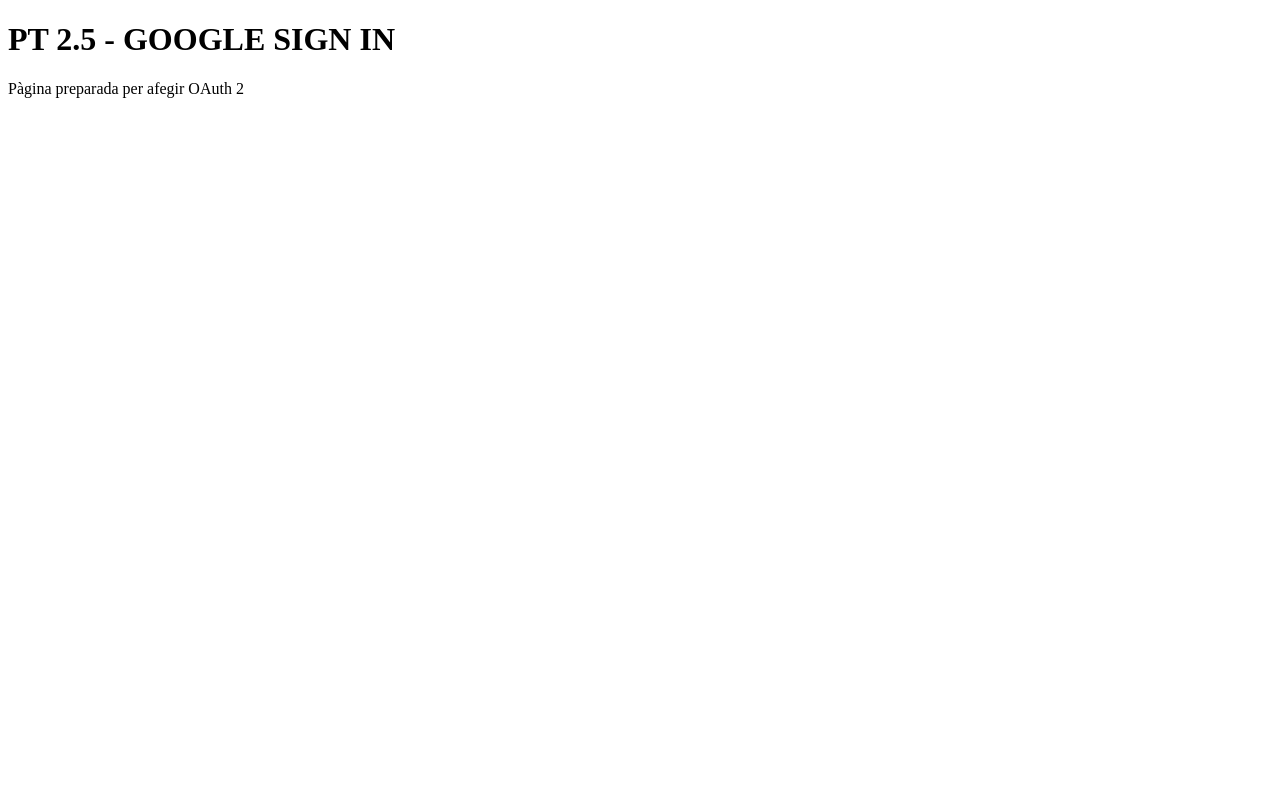
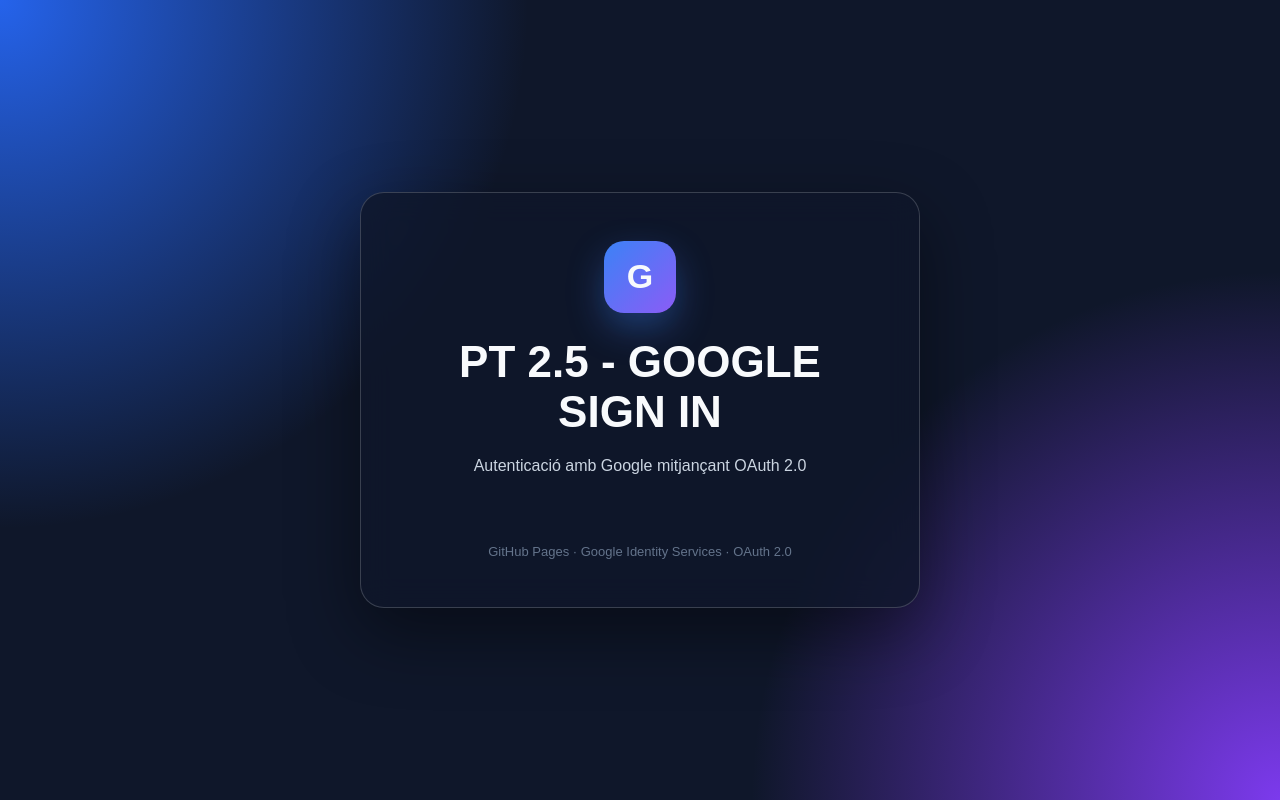
Before and after one commit to AndriyFedolyakIvaniv/EXS-GoogleSignIn, a plain HTML site: page index.html in a window 1280 px wide. Drawn offline with Linux system fonts and the light colour scheme.

Commit message:
Enhance index.html with improved styling and layout for Google Sign-In

```diff
--- a/index.html
+++ b/index.html
@@ -8,19 +8,112 @@
     <script src="https://accounts.google.com/gsi/client" async defer></script>
 
     <meta name="google-signin-client_id"
-          content="502778001252-hk11jlsrb74q6ju7qsaqjidn5l9rk61h.apps.googleusercontent.com">
+          content="502778001252-hk11jlsrb74q6ju7qsaqijdn5l9rk61h.apps.googleusercontent.com">
+
+    <style>
+        * {
+            box-sizing: border-box;
+        }
+
+        body {
+            margin: 0;
+            min-height: 100vh;
+            display: flex;
+            align-items: center;
+            justify-content: center;
+            font-family: Arial, Helvetica, sans-serif;
+            color: #f8fafc;
+            background:
+                radial-gradient(circle at top left, #2563eb 0, transparent 35%),
+                radial-gradient(circle at bottom right, #7c3aed 0, transparent 35%),
+                #0f172a;
+        }
+
+        .card {
+            width: min(92%, 560px);
+            padding: 48px;
+            text-align: center;
+            border: 1px solid rgba(255,255,255,.18);
+            border-radius: 24px;
+            background: rgba(15, 23, 42, .78);
+            box-shadow: 0 25px 70px rgba(0,0,0,.45);
+            backdrop-filter: blur(16px);
+        }
+
+        .logo {
+            width: 72px;
+            height: 72px;
+            margin: 0 auto 24px;
+            display: grid;
+            place-items: center;
+            border-radius: 20px;
+            font-size: 34px;
+            font-weight: bold;
+            background: linear-gradient(135deg, #3b82f6, #8b5cf6);
+            box-shadow: 0 15px 35px rgba(59,130,246,.35);
+        }
+
+        h1 {
+            margin: 0 0 14px;
+            font-size: clamp(30px, 5vw, 44px);
+        }
+
+        .subtitle {
+            margin-bottom: 32px;
+            color: #cbd5e1;
+            line-height: 1.6;
+        }
+
+        #missatge-benvinguda {
+            margin: 24px 0;
+            color: #93c5fd;
+        }
+
+        .g_id_signin {
+            display: flex;
+            justify-content: center;
+        }
+
+        #boto-sortir {
+            margin: 24px auto 0;
+            padding: 12px 28px;
+            border: 0;
+            border-radius: 12px;
+            cursor: pointer;
+            font-size: 16px;
+            font-weight: bold;
+            color: white;
+            background: linear-gradient(135deg, #ef4444, #dc2626);
+            box-shadow: 0 10px 25px rgba(239,68,68,.25);
+        }
+
+        #boto-sortir:hover {
+            transform: translateY(-2px);
+        }
+
+        .footer {
+            margin-top: 34px;
+            font-size: 13px;
+            color: #64748b;
+        }
+    </style>
 </head>
 
 <body>
+    <main class="card">
+        <div class="logo">G</div>
+
         <h1>PT 2.5 - GOOGLE SIGN IN</h1>
-    <p>Pàgina preparada per afegir OAuth 2</p>
+        <p class="subtitle">
+            Autenticació amb Google mitjançant OAuth 2.0
+        </p>
 
         <h2 id="missatge-benvinguda" style="display:none;">
             Missatge de benvinguda
         </h2>
 
         <div id="g_id_onload"
-         data-client_id="502778001252-hk11jlsrb74q6ju7qsaqjidn5l9rk61h.apps.googleusercontent.com"
+             data-client_id="502778001252-hk11jlsrb74q6ju7qsaqijdn5l9rk61h.apps.googleusercontent.com"
              data-callback="onSignIn">
         </div>
 
@@ -33,6 +126,11 @@
                 onclick="signOut()">
             Desconnectar
         </button>
+
+        <div class="footer">
+            GitHub Pages · Google Identity Services · OAuth 2.0
+        </div>
+    </main>
 
     <script>
         function onSignIn(response) {
@@ -57,7 +155,7 @@
         function signOut() {
             document.getElementById('missatge-benvinguda').style.display = 'none';
             document.getElementById('boto-sortir').style.display = 'none';
-            document.querySelector('.g_id_signin').style.display = 'block';
+            document.querySelector('.g_id_signin').style.display = 'flex';
         }
     </script>
 </body>
```
Lines whose indentation alone changed are shown as unchanged.
